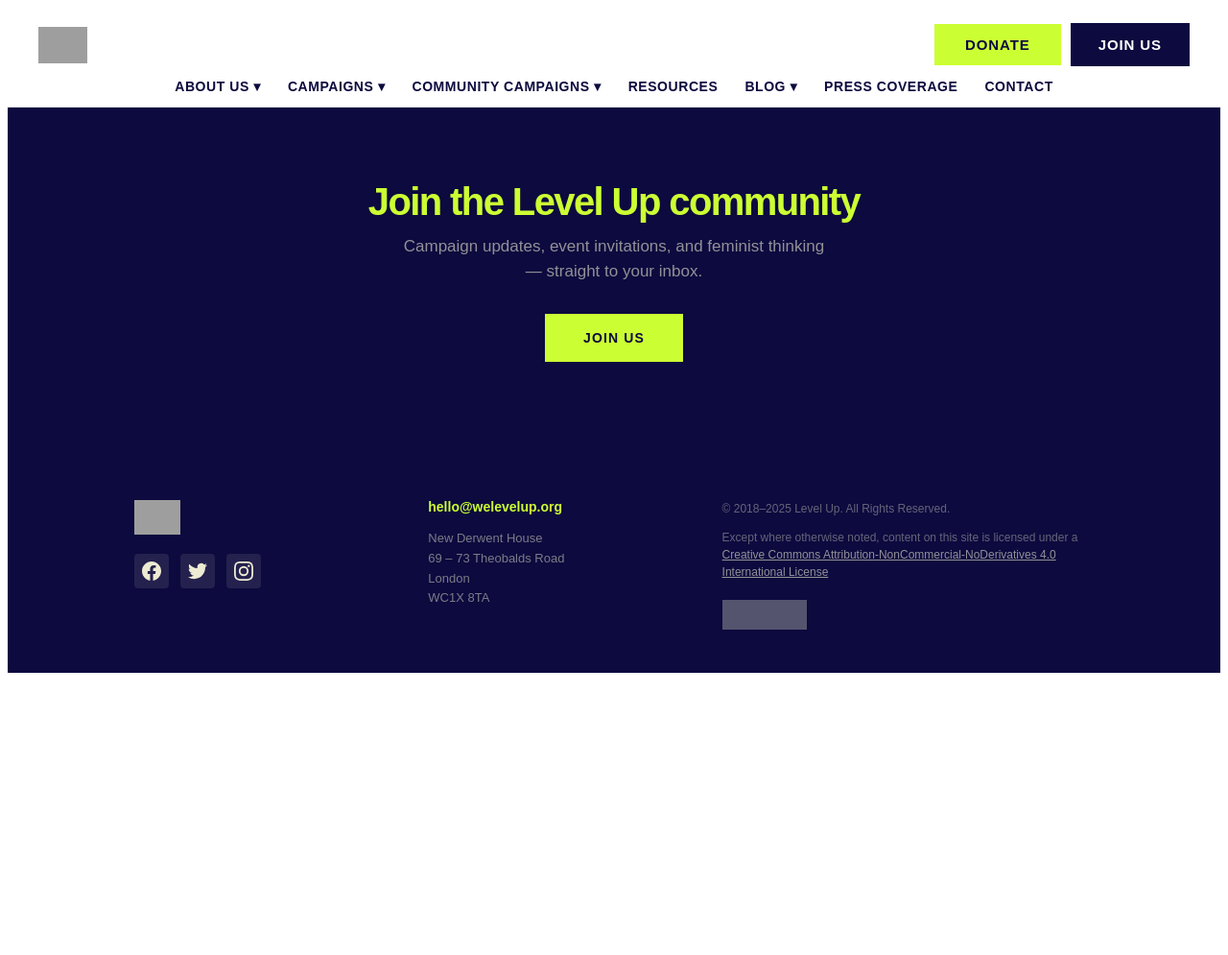
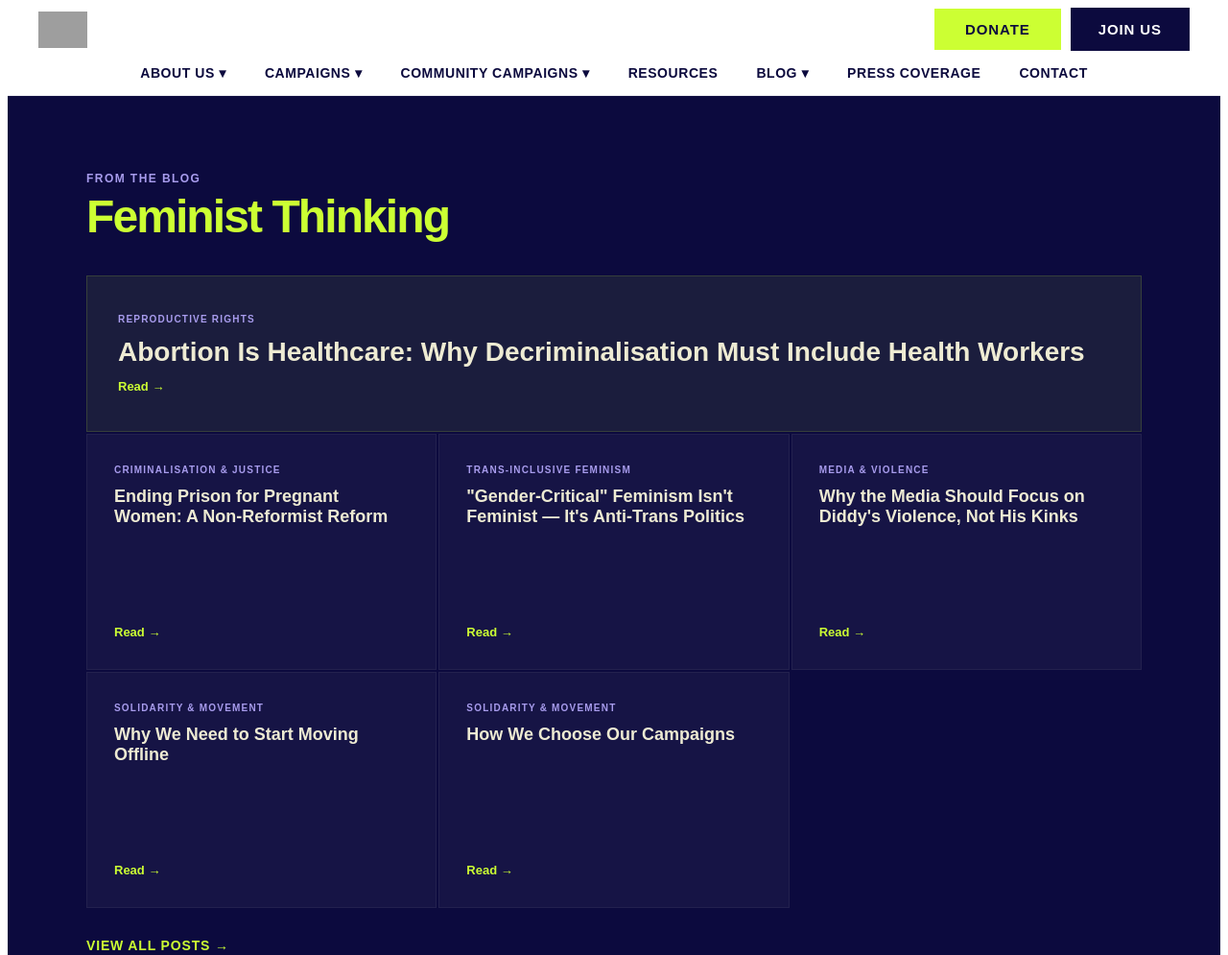
Before and after one commit to welevelup/welevelup-astro, an Astro site: page / in a window 1280 px wide. Shown: the top 995 px of the page at 96% size. Before the commit the page ends 800 px from the top, so only its background shows below. Built offline with nearby package versions, Linux system fonts and the light colour scheme; Astro itself is replaced by a stand-in of ours; grey boxes are pictures that could not be loaded.

Commit message:
feat: custom blog cards section, fix community campaigns dropdown, more nav spacing, no top padding

```diff
--- a/src/components/Nav.astro
+++ b/src/components/Nav.astro
@@ -63,10 +63,18 @@
 
       <div class="lu-nav-group">
         <span>Community Campaigns ▾</span>
-        <div class="lu-nav-drop">
-          <a href="/active-campaigns/premier-league-and-fa">Premier League and FA</a>
-          <a href="/active-campaigns/islington-council-finish-holloway-womens-centre">Islington Council</a>
-          <a href="/solidarity-with-katie">Solidarity with Katie</a>
+        <div class="lu-nav-drop lu-nav-drop--wide">
+          <div class="lu-nav-drop-cols">
+            <div>
+              <a href="/active-campaigns/islington-council-finish-holloway-womens-centre">Islington Council: Finish Holloway Women's Centre</a>
+              <a href="/petition/islington-council-fund-holloway-womens-centre">Sign the petition</a>
+            </div>
+            <div>
+              <a href="/news-and-events">Events</a>
+              <a href="/stories-of-the-community">Space for Memory</a>
+              <a href="/solidarity-with-katie">Messages of solidarity with Katie</a>
+            </div>
+          </div>
         </div>
       </div>
 
@@ -109,7 +117,7 @@
     display: flex;
     align-items: center;
     justify-content: space-between;
-    padding: 16px 24px 0;
+    padding: 0 24px;
   }
   .lu-nav-logo {
     display: flex;
@@ -173,7 +181,7 @@
     text-decoration: none;
     text-transform: uppercase;
     letter-spacing: 0.04em;
-    padding: 14px 14px;
+    padding: 16px 20px;
     cursor: pointer;
     transition: color 0.15s;
     white-space: nowrap;
@@ -233,6 +241,19 @@
   }
   .lu-nav-mega-col:nth-child(3n) { border-right: none; }
   .lu-nav-mega-col:nth-child(n+4) { border-bottom: none; }
+  /* Wide dropdown for Community Campaigns */
+  .lu-nav-drop--wide { min-width: 420px; }
+  .lu-nav-drop-cols {
+    display: grid;
+    grid-template-columns: 1fr 1fr;
+    gap: 0;
+  }
+  .lu-nav-drop-cols > div {
+    padding: 16px 20px;
+    border-right: 1px solid rgba(238,235,211,0.06);
+  }
+  .lu-nav-drop-cols > div:last-child { border-right: none; }
+
   .lu-nav-mega-col strong {
     font: 700 11px/1 'DM Sans', sans-serif;
     text-transform: uppercase;
--- a/src/pages/index.astro
+++ b/src/pages/index.astro
@@ -10,6 +10,47 @@ const { headInner, bodyClass, mainContent } = extract(rawHtml);
 <Layout headHtml={headInner} bodyClass={bodyClass}>
   <Nav />
   <Fragment set:html={mainContent} />
+  <!-- BLOG SECTION -->
+  <section class="home-blog">
+    <div class="home-blog-inner">
+      <span class="home-blog-label">From the Blog</span>
+      <h2 class="home-blog-title">Feminist Thinking</h2>
+      <div class="home-blog-grid">
+        <a href="/blog/abortion-is-healthcare-why-decriminalisation-must-include-health-workers" class="home-blog-card home-blog-card--featured">
+          <span class="home-blog-tag">Reproductive Rights</span>
+          <h3>Abortion Is Healthcare: Why Decriminalisation Must Include Health Workers</h3>
+          <span class="home-blog-read">Read →</span>
+        </a>
+        <a href="/blog/ending-prison-for-pregnant-women-a-non-reformist-reform" class="home-blog-card">
+          <span class="home-blog-tag">Criminalisation &amp; Justice</span>
+          <h3>Ending Prison for Pregnant Women: A Non-Reformist Reform</h3>
+          <span class="home-blog-read">Read →</span>
+        </a>
+        <a href="/blog/gender-critical-feminism-isnt-feminist" class="home-blog-card">
+          <span class="home-blog-tag">Trans-Inclusive Feminism</span>
+          <h3>"Gender-Critical" Feminism Isn't Feminist — It's Anti-Trans Politics</h3>
+          <span class="home-blog-read">Read →</span>
+        </a>
+        <a href="/blog/why-the-media-should-focus-on-diddys-violence-not-his-kinks" class="home-blog-card">
+          <span class="home-blog-tag">Media &amp; Violence</span>
+          <h3>Why the Media Should Focus on Diddy's Violence, Not His Kinks</h3>
+          <span class="home-blog-read">Read →</span>
+        </a>
+        <a href="/blog/why-we-need-to-start-moving-offline" class="home-blog-card">
+          <span class="home-blog-tag">Solidarity &amp; Movement</span>
+          <h3>Why We Need to Start Moving Offline</h3>
+          <span class="home-blog-read">Read →</span>
+        </a>
+        <a href="/blog/how-we-choose-our-campaigns" class="home-blog-card">
+          <span class="home-blog-tag">Solidarity &amp; Movement</span>
+          <h3>How We Choose Our Campaigns</h3>
+          <span class="home-blog-read">Read →</span>
+        </a>
+      </div>
+      <a href="/blog" class="home-blog-all">View all posts →</a>
+    </div>
+  </section>
+
   <section class="home-cta">
     <h2>Join the Level Up community</h2>
     <p>Campaign updates, event invitations, and feminist thinking — straight to your inbox.</p>
@@ -58,6 +99,98 @@ const { headInner, bodyClass, mainContent } = extract(rawHtml);
   .elementor-element-166bf52d {
     display: none !important;
   }
+  /* Hide clone's broken blog section */
+  .elementor-element-0362161 {
+    display: none !important;
+  }
+
+  /* ── Blog section ────────────────────────────────────── */
+  .home-blog {
+    background: #0C0A3E;
+    padding: 80px 24px;
+    font-family: 'DM Sans', sans-serif;
+  }
+  .home-blog-inner {
+    max-width: 1100px;
+    margin: 0 auto;
+  }
+  .home-blog-label {
+    font: 600 12px/1 'DM Sans', sans-serif;
+    text-transform: uppercase;
+    letter-spacing: 0.12em;
+    color: #A89CED;
+    display: block;
+    margin-bottom: 12px;
+  }
+  .home-blog-title {
+    font: 800 48px/0.9 'DM Sans', sans-serif;
+    color: #CCFF33;
+    letter-spacing: -0.04em;
+    margin: 0 0 40px;
+  }
+  .home-blog-grid {
+    display: grid;
+    grid-template-columns: repeat(3, 1fr);
+    gap: 2px;
+  }
+  .home-blog-card {
+    background: rgba(238, 235, 211, 0.04);
+    padding: 32px 28px;
+    text-decoration: none;
+    display: flex;
+    flex-direction: column;
+    gap: 12px;
+    border: 1px solid rgba(238, 235, 211, 0.06);
+    transition: all 0.2s;
+    min-height: 180px;
+  }
+  .home-blog-card:hover {
+    background: rgba(238, 235, 211, 0.08);
+    border-color: #CCFF33;
+  }
+  .home-blog-card--featured {
+    grid-column: 1 / -1;
+    background: rgba(204, 255, 51, 0.08);
+    border-color: rgba(204, 255, 51, 0.15);
+    min-height: auto;
+    padding: 40px 32px;
+  }
+  .home-blog-card--featured h3 {
+    font-size: 28px !important;
+  }
+  .home-blog-tag {
+    font: 600 10px/1 'DM Sans', sans-serif;
+    text-transform: uppercase;
+    letter-spacing: 0.12em;
+    color: #A89CED;
+  }
+  .home-blog-card h3 {
+    font: 700 18px/1.2 'DM Sans', sans-serif;
+    color: #EEEBD3;
+    margin: 0;
+    flex: 1;
+  }
+  .home-blog-read {
+    font: 600 13px/1 'DM Sans', sans-serif;
+    color: #CCFF33;
+    margin-top: auto;
+  }
+  .home-blog-all {
+    display: inline-block;
+    margin-top: 32px;
+    font: 700 14px/1 'DM Sans', sans-serif;
+    text-transform: uppercase;
+    letter-spacing: 0.06em;
+    color: #CCFF33;
+    text-decoration: none;
+  }
+  .home-blog-all:hover { color: #FFFFFF; }
+
+  @media (max-width: 768px) {
+    .home-blog-grid { grid-template-columns: 1fr; }
+    .home-blog-card--featured { grid-column: 1; }
+    .home-blog-title { font-size: 36px; }
+  }
 </style>
 
 <script>
```
